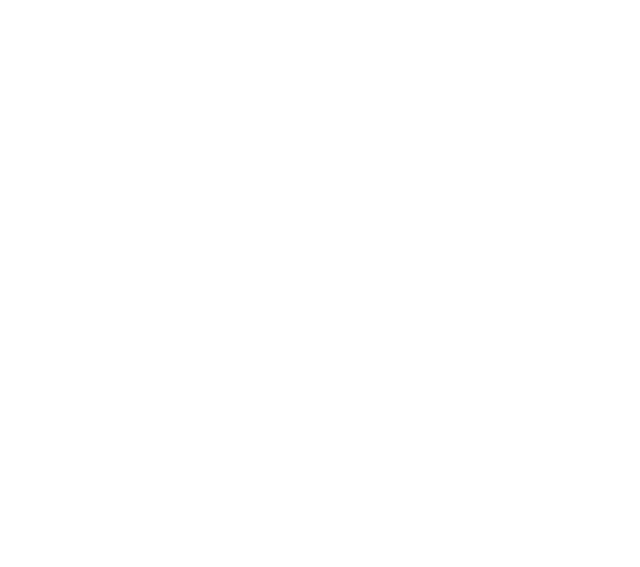
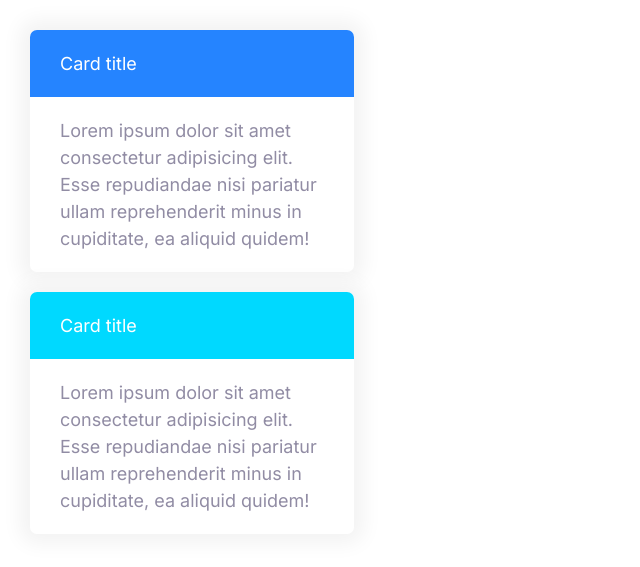
Before and after one commit to ThunderSteven/moshfied, a plain HTML site: page index.html in a window 1280 px wide. Shown: the whole page, without its empty margins (0-640 px from the left). Drawn offline with Linux system fonts and the light colour scheme.

Commit message:
Define the style of cards.

```diff
--- a/css/styles.css
+++ b/css/styles.css
@@ -277,15 +277,35 @@ a {
     margin: 4px;
 }
 
-
 @media screen and (min-width: 1024px) {
     .input {
         font-size: 1.5rem;
     }
 }
 
+/* Cards */
 
+.card {
+    border-radius: 7px;
+    /* vertical offset, horizontal offset, blurring, spread, color */
+    box-shadow: 0 0 20px 10px #f3f3f3;
+    overflow: hidden;
 
+}
+
+.card__header, .card__body{
+    padding: 2rem 3rem;
+}
+
+.card--primary {
+    background: var(--color-primary);
+    color: white;
+}
+
+.card--secondary {
+    background: var(--color-secondary);
+    color: white;
+}
 
 
 @media screen and (min-width: 1024px) {
--- a/index.html
+++ b/index.html
@@ -17,6 +17,26 @@
     <!-- <link rel="stylesheet" href="mosh-styles.css"> -->
   </head>
   <body>
+    <div style="width: 30%; padding: 30px;">
+        <div class="card">
+          <header class="card__header card--primary">Card title</header>
+          <div class="card__body">
+            Lorem ipsum dolor sit amet consectetur adipisicing elit. Esse
+            repudiandae nisi pariatur ullam reprehenderit minus in cupiditate, ea
+            aliquid quidem!
+          </div>
+        </div>
 
+        <div style="padding: 10px;"></div>
+
+        <div class="card">
+            <header class="card__header card--secondary">Card title</header>
+            <div class="card__body">
+              Lorem ipsum dolor sit amet consectetur adipisicing elit. Esse
+              repudiandae nisi pariatur ullam reprehenderit minus in cupiditate, ea
+              aliquid quidem!
+            </div>
+          </div>
+    </div>
   </body>
 </html>
```
Also changed, not shown: components/cards.html (added, +21 -0 lines), images/popular.svg (added).
